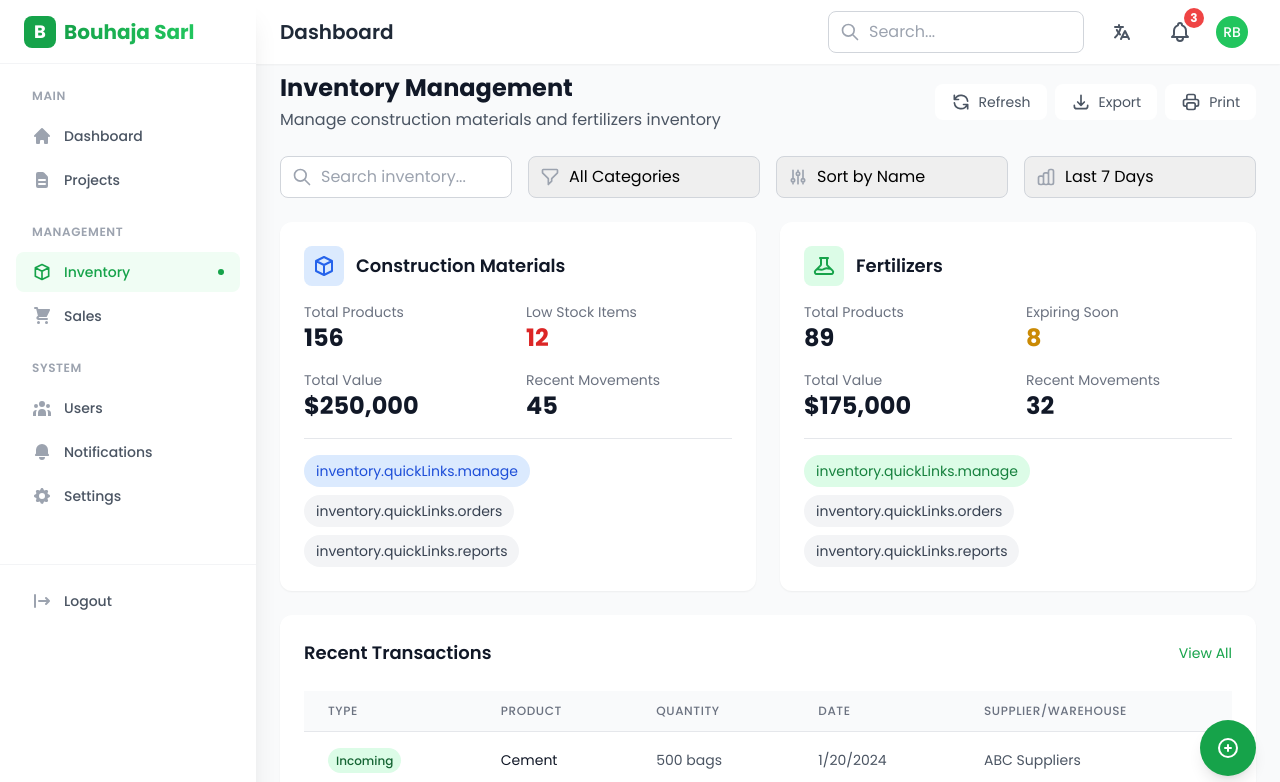
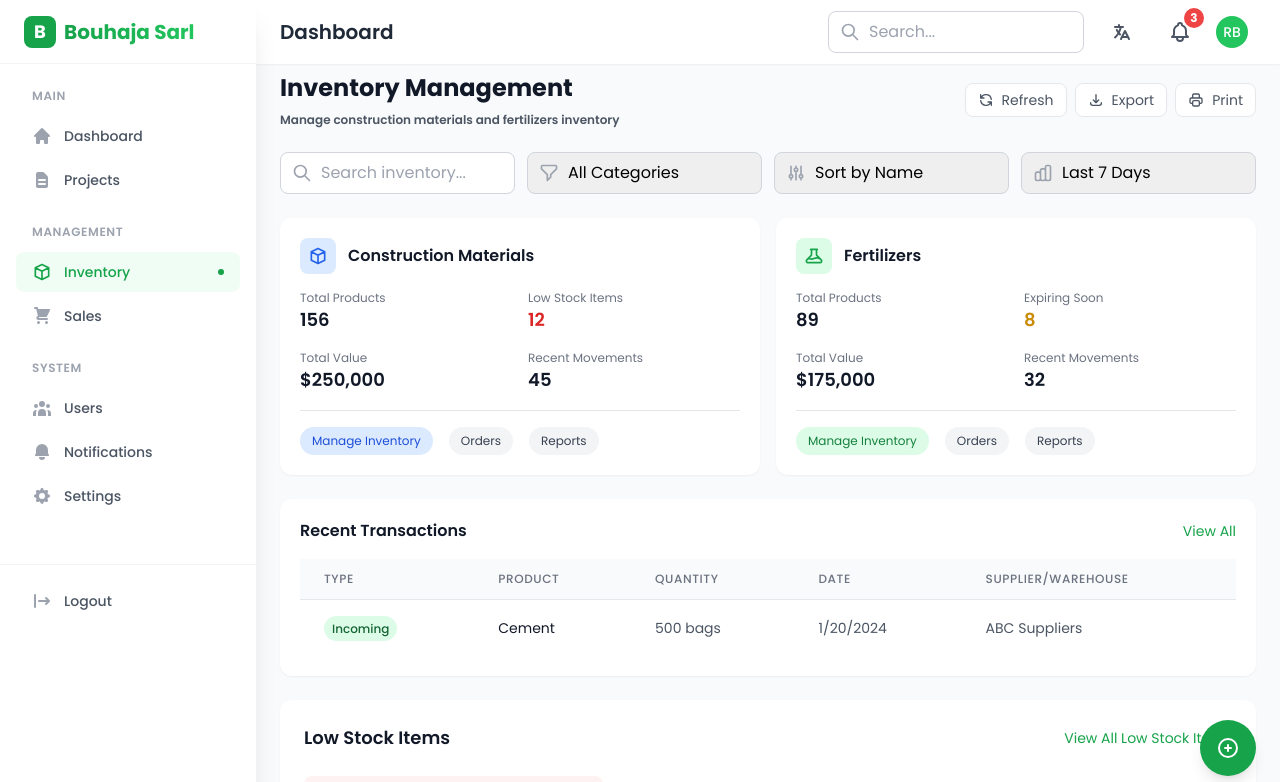
Before and after one commit to rachidfrex/construction-management-app, a React (Vite) app: page /inventory in a window 1280 px wide. Shown: the top 782 px of the page. Built offline with nearby package versions, Linux system fonts and the light colour scheme.

Commit message:
feat: add logout functionality with user feedback and translations for success and error messages

```diff
--- a/src/index.css
+++ b/src/index.css
@@ -5,12 +5,14 @@
 @layer base {
   html {
     font-family: 'Poppins', sans-serif;
+
   }
 
   html[lang="ar"] {
     font-family: 'Cairo', sans-serif;
   }
 }
+
 
 /* Add specific styles for Arabic text */
 .arabic-text {
@@ -85,3 +87,50 @@
   border-color: #16a34a;
   box-shadow: 0 0 0 2px rgba(22, 163, 74, 0.2);
 }
+
+/* scroll del bar a3odo belah */
+::-webkit-scrollbar {
+  width: 8px;
+  height: 8px;
+}
+
+::-webkit-scrollbar-track {
+  background: #f1f1f1;
+  border-radius: 10px;
+}
+
+::-webkit-scrollbar-thumb {
+  background: #16a34a; /* Green color to match your theme */
+  border-radius: 10px;
+  transition: all 0.3s ease;
+}
+
+::-webkit-scrollbar-thumb:hover {
+  background: #15803d; /* Darker green on hover */
+}
+
+/* For Firefox */
+* {
+  scrollbar-width: thin;
+  scrollbar-color: #16a34a #f1f1f1;
+}
+
+/* For tables with horizontal scroll */
+.overflow-x-auto::-webkit-scrollbar {
+  height: 6px;
+}
+
+/* For dark mode support (optional) */
+@media (prefers-color-scheme: dark) {
+  ::-webkit-scrollbar-track {
+    background: #1f2937;
+  }
+
+  ::-webkit-scrollbar-thumb {
+    background: #22c55e;
+  }
+
+  ::-webkit-scrollbar-thumb:hover {
+    background: #16a34a;
+  }
+}
--- a/src/pages/inventory/Inventory.tsx
+++ b/src/pages/inventory/Inventory.tsx
@@ -4,14 +4,14 @@ import { motion } from 'framer-motion';
 import {
   HiOutlineCube,
   HiOutlineBeaker,
-  HiOutlineArrowSmRight,
+  // HiOutlineArrowSmRight,
   HiOutlineSearch,
   HiOutlineFilter,
   HiOutlineDownload,
   HiOutlinePrinter,
   HiOutlinePlusCircle,
   HiOutlineChartBar,
-  HiOutlineExclamation,
+  // HiOutlineExclamation,
   HiOutlineRefresh,
   HiOutlineAdjustments
 } from 'react-icons/hi';
@@ -45,7 +45,7 @@ const Inventory = () => {
   const [searchQuery, setSearchQuery] = useState('');
   const [selectedCategory, setSelectedCategory] = useState('all');
   const [sortBy, setSortBy] = useState('name');
-  const [filterStatus, setFilterStatus] = useState('all');
+  // const [filterStatus, setFilterStatus] = useState('all');
   const [timeRange, setTimeRange] = useState('7days');
 
   const quickLinks = {
@@ -124,17 +124,17 @@ const Inventory = () => {
   }, [showToast]);
 
   const handleExport = () => {
-    showToast('info', 'Preparing export...');
+    showToast('warning', 'Preparing export...');
     // Export logic here
   };
 
   const handlePrint = () => {
-    showToast('info', 'Preparing print view...');
+    showToast('warning', 'Preparing print view...');
     // Print logic here
   };
 
   const handleRefresh = async () => {
-    showToast('info', 'Refreshing inventory data...');
+    showToast('warning', 'Refreshing inventory data...');
     // Refresh logic here
   };
 
@@ -142,16 +142,9 @@ const Inventory = () => {
     <div className="min-h-screen bg-gray-50">
       <Sidebar />
       <Header />
-      <main className={`transition-all duration-300 pt-16 p-3 md:p-6 md:mt-6 ${
+      <main className={`transition-all duration-300 mt-5 md:mt-12 ease-in-out pt-16 p-3 sm:p-6  ${
         direction === 'rtl' ? 'mr-0 lg:mr-64' : 'ml-0 lg:ml-64'
       }`}>
-        {/* Update text content with translations */}
-        <motion.div initial={{ opacity: 0, y: -20 }} animate={{ opacity: 1, y: 0 }}>
-          <div className="flex flex-col md:flex-row md:items-center md:justify-between gap-4 mb-6">
-            {/* Header content */}
-          </div>
-        </motion.div>
-
         {/* Enhanced Header Section */}
         <motion.div
           initial={{ opacity: 0, y: -20 }}
@@ -160,7 +153,7 @@ const Inventory = () => {
         >
           <div>
             <h1 className="text-2xl font-bold text-gray-900">{t('inventory.title')}</h1>
-            <p className="text-gray-600 mt-1">{t('inventory.subtitle')}</p>
+            <p className="text-gray-600 text-xs font-semibold mt-2">{t('inventory.subtitle')}</p>
           </div>
 
           <div className="flex gap-2">
@@ -168,39 +161,39 @@ const Inventory = () => {
               whileHover={{ scale: 1.02 }}
               whileTap={{ scale: 0.98 }}
               onClick={handleRefresh}
-              className="flex items-center gap-2 px-4 py-2 bg-white rounded-lg hover:bg-gray-50"
+              className="flex items-center gap-2 px-3 py-1.5 text-sm bg-white rounded-lg hover:bg-gray-50 border border-gray-200"
             >
-              <HiOutlineRefresh className="w-5 h-5 text-gray-600" />
-              <span className="text-sm text-gray-600">{t('common.refresh')}</span>
+              <HiOutlineRefresh className="w-4 h-4 text-gray-600" />
+              <span className="text-gray-600">{t('common.refresh')}</span>
             </motion.button>
 
             <motion.button
               whileHover={{ scale: 1.02 }}
               whileTap={{ scale: 0.98 }}
               onClick={handleExport}
-              className="flex items-center gap-2 px-4 py-2 bg-white rounded-lg hover:bg-gray-50"
+              className="flex items-center gap-2 px-3 py-1.5 text-sm bg-white rounded-lg hover:bg-gray-50 border border-gray-200"
             >
-              <HiOutlineDownload className="w-5 h-5 text-gray-600" />
-              <span className="text-sm text-gray-600">{t('common.export')}</span>
+              <HiOutlineDownload className="w-4 h-4 text-gray-600" />
+              <span className="text-gray-600">{t('common.export')}</span>
             </motion.button>
 
             <motion.button
               whileHover={{ scale: 1.02 }}
               whileTap={{ scale: 0.98 }}
               onClick={handlePrint}
-              className="flex items-center gap-2 px-4 py-2 bg-white rounded-lg hover:bg-gray-50"
+              className="flex items-center gap-2 px-3 py-1.5 text-sm bg-white rounded-lg hover:bg-gray-50 border border-gray-200"
             >
-              <HiOutlinePrinter className="w-5 h-5 text-gray-600" />
-              <span className="text-sm text-gray-600">{t('common.print')}</span>
+              <HiOutlinePrinter className="w-4 h-4 text-gray-600" />
+              <span className="text-gray-600">{t('common.print')}</span>
             </motion.button>
           </div>
         </motion.div>
 
-        {/* Enhanced Search and Filter Bar */}
+        {/* Enhanced Search and Filter Bar - Adjusted sizing */}
         <motion.div
           initial={{ opacity: 0, y: 20 }}
           animate={{ opacity: 1, y: 0 }}
-          className="grid grid-cols-1 md:grid-cols-2 lg:grid-cols-4 gap-4 mb-6"
+          className="grid grid-cols-1 md:grid-cols-2 lg:grid-cols-4 gap-3 mb-6"
         >
           <div className="relative">
             <input
@@ -253,34 +246,32 @@ const Inventory = () => {
           </div>
         </motion.div>
 
-        {/* Category Cards */}
-        <div className="grid grid-cols-1 md:grid-cols-2 gap-6 mb-6">
+        {/* Category Cards - Adjusted typography and spacing */}
+        <div className="grid grid-cols-1 md:grid-cols-2 gap-4 mb-6">
           {/* Construction Materials Card */}
-          <motion.div whileHover={{ scale: 1.02 }} className="bg-white rounded-xl shadow-sm p-6">
-            <div className="flex items-center justify-between mb-4">
-              <div className="flex items-center gap-3">
-                <div className="p-2 bg-blue-100 rounded-lg">
-                  <HiOutlineCube className="w-6 h-6 text-blue-600" />
-                </div>
-                <h2 className="text-lg font-semibold text-gray-900">{t('inventory.filters.construction')}</h2>
+          <motion.div whileHover={{ scale: 1.01 }} className="bg-white rounded-xl shadow-sm p-5">
+            <div className="flex items-center gap-3 mb-4">
+              <div className="p-2 bg-blue-100 rounded-lg">
+                <HiOutlineCube className="w-5 h-5 text-blue-600" />
               </div>
+              <h2 className="text-base font-semibold text-gray-900">{t('inventory.filters.construction')}</h2>
             </div>
             <div className="grid grid-cols-2 gap-4 mb-4">
               <div>
-                <p className="text-sm text-gray-500">{t('inventory.statistics.totalProducts')}</p>
-                <p className="text-2xl font-bold text-gray-900">{stats.construction.totalProducts}</p>
+                <p className="text-xs text-gray-500">{t('inventory.statistics.totalProducts')}</p>
+                <p className="text-lg font-semibold text-gray-900">{stats.construction.totalProducts}</p>
               </div>
               <div>
-                <p className="text-sm text-gray-500">{t('inventory.statistics.lowStock')}</p>
-                <p className="text-2xl font-bold text-red-600">{stats.construction.lowStock}</p>
+                <p className="text-xs text-gray-500">{t('inventory.statistics.lowStock')}</p>
+                <p className="text-lg font-semibold text-red-600">{stats.construction.lowStock}</p>
               </div>
               <div>
-                <p className="text-sm text-gray-500">{t('inventory.statistics.totalValue')}</p>
-                <p className="text-2xl font-bold text-gray-900">${stats.construction.value.toLocaleString()}</p>
+                <p className="text-xs text-gray-500">{t('inventory.statistics.totalValue')}</p>
+                <p className="text-lg font-semibold text-gray-900">${stats.construction.value.toLocaleString()}</p>
               </div>
               <div>
-                <p className="text-sm text-gray-500">{t('inventory.statistics.recentMovements')}</p>
-                <p className="text-2xl font-bold text-gray-900">{stats.construction.movements}</p>
+                <p className="text-xs text-gray-500">{t('inventory.statistics.recentMovements')}</p>
+                <p className="text-lg font-semibold text-gray-900">{stats.construction.movements}</p>
               </div>
             </div>
             {/* Quick Links Section */}
@@ -290,7 +281,7 @@ const Inventory = () => {
                   <Link
                     key={index}
                     to={link.path}
-                    className={`text-sm px-3 py-1.5 rounded-full ${
+                    className={`text-xs px-3 py-1.5 rounded-full ${
                       direction === 'rtl' ? 'ml-2' : 'mr-2'
                     } ${
                       index === 0
@@ -306,31 +297,29 @@ const Inventory = () => {
           </motion.div>
 
           {/* Fertilizers Card */}
-          <motion.div whileHover={{ scale: 1.02 }} className="bg-white rounded-xl shadow-sm p-6">
-            <div className="flex items-center justify-between mb-4">
-              <div className="flex items-center gap-3">
-                <div className="p-2 bg-green-100 rounded-lg">
-                  <HiOutlineBeaker className="w-6 h-6 text-green-600" />
-                </div>
-                <h2 className="text-lg font-semibold text-gray-900">{t('inventory.filters.fertilizers')}</h2>
+          <motion.div whileHover={{ scale: 1.01 }} className="bg-white rounded-xl shadow-sm p-5">
+            <div className="flex items-center gap-3 mb-4">
+              <div className="p-2 bg-green-100 rounded-lg">
+                <HiOutlineBeaker className="w-5 h-5 text-green-600" />
               </div>
+              <h2 className="text-base font-semibold text-gray-900">{t('inventory.filters.fertilizers')}</h2>
             </div>
             <div className="grid grid-cols-2 gap-4 mb-4">
               <div>
-                <p className="text-sm text-gray-500">{t('inventory.statistics.totalProducts')}</p>
-                <p className="text-2xl font-bold text-gray-900">{stats.fertilizers.totalProducts}</p>
+                <p className="text-xs text-gray-500">{t('inventory.statistics.totalProducts')}</p>
+                <p className="text-lg font-semibold text-gray-900">{stats.fertilizers.totalProducts}</p>
               </div>
               <div>
-                <p className="text-sm text-gray-500">{t('inventory.statistics.expiringSoon')}</p>
-                <p className="text-2xl font-bold text-yellow-600">{stats.fertilizers.expiringSoon}</p>
+                <p className="text-xs text-gray-500">{t('inventory.statistics.expiringSoon')}</p>
+                <p className="text-lg font-semibold text-yellow-600">{stats.fertilizers.expiringSoon}</p>
               </div>
               <div>
-                <p className="text-sm text-gray-500">{t('inventory.statistics.totalValue')}</p>
-                <p className="text-2xl font-bold text-gray-900">${stats.fertilizers.value.toLocaleString()}</p>
+                <p className="text-xs text-gray-500">{t('inventory.statistics.totalValue')}</p>
+                <p className="text-lg font-semibold text-gray-900">${stats.fertilizers.value.toLocaleString()}</p>
               </div>
               <div>
-                <p className="text-sm text-gray-500">{t('inventory.statistics.recentMovements')}</p>
-                <p className="text-2xl font-bold text-gray-900">{stats.fertilizers.movements}</p>
+                <p className="text-xs text-gray-500">{t('inventory.statistics.recentMovements')}</p>
+                <p className="text-lg font-semibold text-gray-900">{stats.fertilizers.movements}</p>
               </div>
             </div>
             {/* Quick Links Section */}
@@ -340,7 +329,7 @@ const Inventory = () => {
                   <Link
                     key={index}
                     to={link.path}
-                    className={`text-sm px-3 py-1.5 rounded-full ${
+                    className={`text-xs px-3 py-1.5 rounded-full ${
                       direction === 'rtl' ? 'ml-2' : 'mr-2'
                     } ${
                       index === 0
@@ -360,10 +349,10 @@ const Inventory = () => {
         <motion.div
           initial={{ opacity: 0, y: 20 }}
           animate={{ opacity: 1, y: 0 }}
-          className="bg-white rounded-xl shadow-sm p-6 mb-6"
+          className="bg-white rounded-xl shadow-sm p-5 mb-6"
         >
-          <div className="flex items-center justify-between mb-6">
-            <h2 className="text-lg font-semibold text-gray-900">{t('inventory.transactions.title')}</h2>
+          <div className="flex items-center justify-between mb-4">
+            <h2 className="text-base font-semibold text-gray-900">{t('inventory.transactions.title')}</h2>
             <Link to="/inventory/transactions" className="text-sm text-green-600 hover:text-green-700">
               {t('inventory.transactions.viewAll')}
             </Link>
--- a/src/routes/AppRoutes.tsx
+++ b/src/routes/AppRoutes.tsx
@@ -14,6 +14,7 @@ import ProjectTimeline from '../pages/dashboard/ProjectTimeline';
 import Inventory from '../pages/inventory/Inventory';
 import Construction from '../pages/inventory/construction/Construction';
 import Fertilizers from  '../pages/inventory/Fertilizers/Fertilizers';
+import Logout from '../pages/auth/Logout';
 
 const AppRoutes: React.FC = () => {
   return (
@@ -33,6 +34,7 @@ const AppRoutes: React.FC = () => {
       <Route path="/inventory" element={<Inventory />} />
       <Route path="/inventory/construction/manage" element={<Construction />} />
       <Route path="/inventory/fertilizers/manage" element={<Fertilizers />} />
+      <Route path="/logout" element={<Logout />} />
 
       <Route path="*" element={<NotFound />} /> {/* Add this line for 404 route */}
     </Routes>
--- a/src/translations/en.ts
+++ b/src/translations/en.ts
@@ -78,9 +78,10 @@ export const en = {
         verifying: "Verifying...",
         noCodeReceived: "Didn't receive the code?",
         resendCode: "Resend",
-        newCodeSent: "New code sent!"
-
-
+        newCodeSent: "New code sent!",
+        logoutSuccess: "Logged out successfully",
+        logoutError: "Error logging out",
+        loggingOut: "Logging out...",
       },
 
 
@@ -280,6 +281,11 @@ export const en = {
         selected: "selected",
         deleteSelected: "Delete Selected",
         editSelected: "Edit Selected"
+      },
+      quickLinks: {
+        manage: "Manage Inventory",
+        orders: "Orders",
+        reports: "Reports"
       }
     },
 
--- a/src/translations/fr.ts
+++ b/src/translations/fr.ts
@@ -75,8 +75,10 @@ export const fr = {
         verifying: "Vérification...",
         noCodeReceived: "Vous n'avez pas reçu le code ?",
         resendCode: "Renvoyer",
-        newCodeSent: "Nouveau code envoyé !"
-
+        newCodeSent: "Nouveau code envoyé !",
+        logoutSuccess: "Déconnexion réussie",
+        logoutError: "Erreur lors de la déconnexion",
+        loggingOut: "Déconnexion en cours..."
       },
 
     dashboard: {
```
Also changed, not shown: src/pages/auth/Logout.tsx (added, +69 -0 lines), src/translations/ar.ts (+4 -3 lines).
